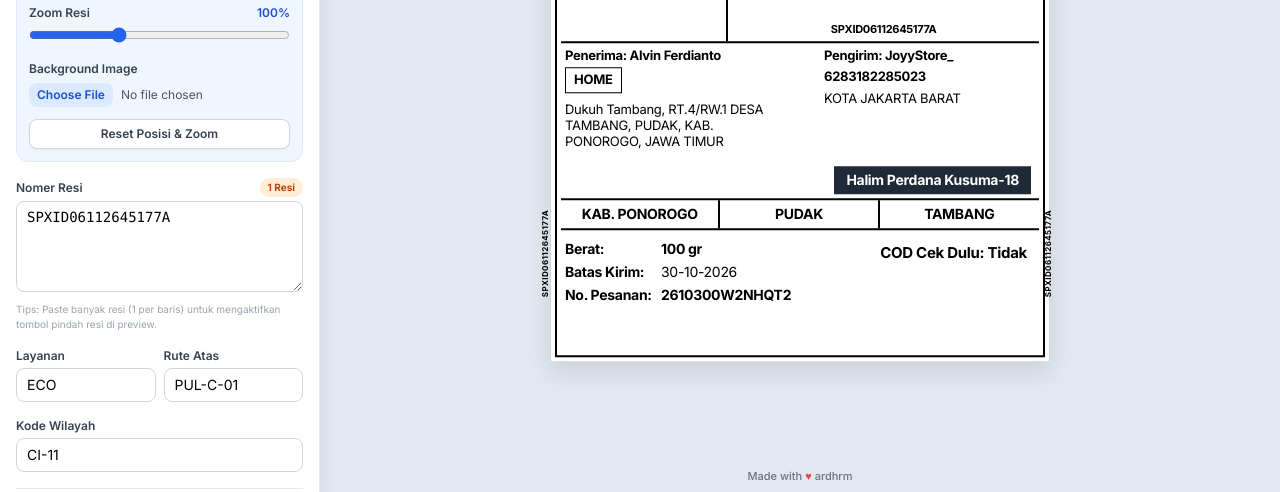
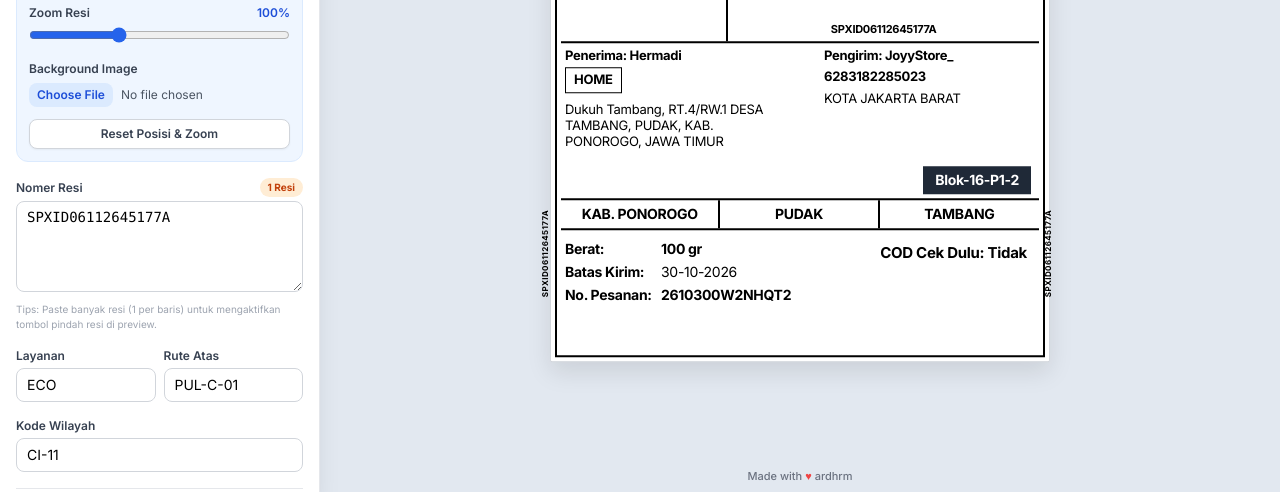
Before and after one commit to ARDHRM/spx, a plain HTML site: page index.html in a window 1280 px wide. Shown: the part 308-800 px from the top of the page. Drawn offline with nearby package versions, Linux system fonts and the light colour scheme.

Commit message:
Update index.html

```diff
--- a/index.html
+++ b/index.html
@@ -235,7 +235,7 @@
 
             <div class="border-t pt-3 mt-2">
                 <label class="block text-xs font-semibold text-gray-700 mb-1">Nama Penerima</label>
-                <input type="text" id="in-penerima-nama" value="Alvin Ferdianto" class="w-full border border-gray-300 rounded-lg px-2.5 py-1.5 text-sm focus:outline-none focus:border-orange-500">
+                <input type="text" id="in-penerima-nama" value="Hermadi" class="w-full border border-gray-300 rounded-lg px-2.5 py-1.5 text-sm focus:outline-none focus:border-orange-500">
             </div>
 
             <div>
@@ -244,10 +244,7 @@
             </div>
 
             <div>
-                <label class="block text-xs font-semibold text-gray-700 mb-1">
-                    Alamat Lengkap Penerima
-
-                </label>
+                <label class="block text-xs font-semibold text-gray-700 mb-1">Alamat Lengkap Penerima</label>
                 <textarea id="in-penerima-alamat" rows="3" class="w-full border border-gray-300 rounded-lg px-2.5 py-1.5 text-sm focus:outline-none focus:border-orange-500">Dukuh Tambang, RT.4/RW.1 DESA TAMBANG, PUDAK, KAB. PONOROGO, JAWA TIMUR</textarea>
             </div>
 
@@ -268,7 +265,7 @@
 
             <div class="border-t pt-3 mt-2">
                 <label class="block text-xs font-semibold text-gray-700 mb-1">Kode Blok Hitam</label>
-                <input type="text" id="in-blok" value="Halim Perdana Kusuma-18" class="w-full border border-gray-300 rounded-lg px-2.5 py-1.5 text-sm focus:outline-none focus:border-orange-500">
+                <input type="text" id="in-blok" value="Blok-16-P1-2" class="w-full border border-gray-300 rounded-lg px-2.5 py-1.5 text-sm focus:outline-none focus:border-orange-500">
             </div>
 
             <div class="flex gap-2 mt-2">
```
